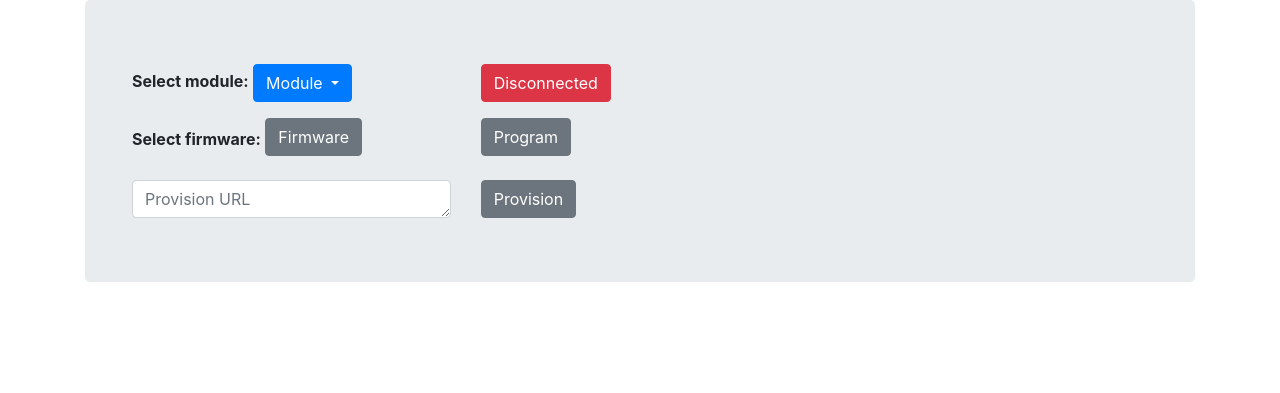
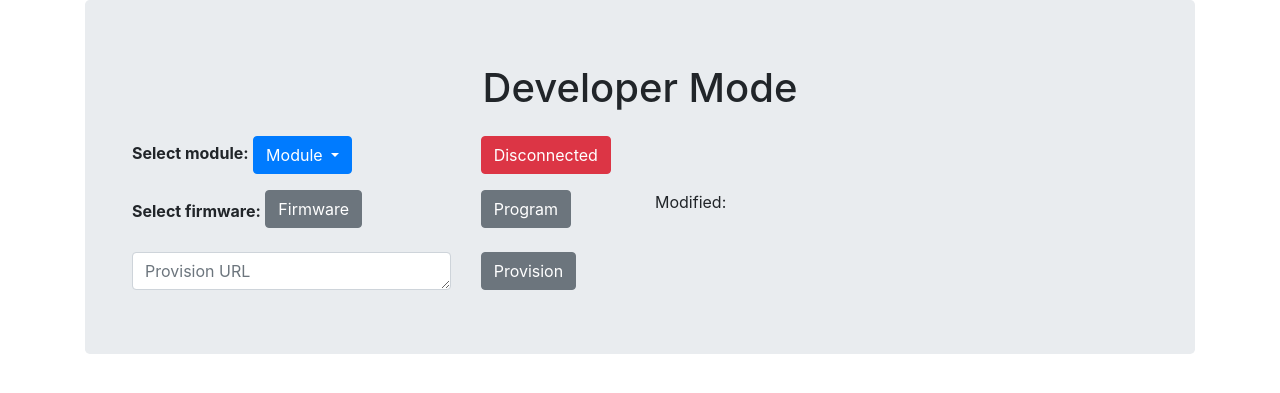
Before and after one commit to thingpilot/rpi_test_platform, a Flask app: page /developer in a window 1280 px wide. Shown: the part 56-449 px from the top of the page. Run offline with Flask 2, Linux system fonts and the light colour scheme; parts of the project's set-up code (start-up, migrations or seed data) failed here and were passed over; some libraries are stand-ins or nearby versions.

Commit message:
Add heading and print modified label

```diff
--- a/templates/developer.html
+++ b/templates/developer.html
@@ -3,6 +3,12 @@
 {% block body %}
 <div class="jumbotron">
     <div class="container">
+        <div class="row">
+            <div class="col-sm-12">
+                <h1 class="text-center">Developer Mode</h1>
+            </div>
+        </div>
+        <p></p>
         <div class="row">
             <div class="col-sm-4">
                 <b>Select module:</b>
@@ -15,12 +21,12 @@
                     <a class="dropdown-item" data-name="None" href="#">None</a>
                 </div>
             </div>
-            <div class="col-sm-4">
+            <div class="col-sm-2">
                 <button class="btn btn-danger" type="button" id="moduleDetectButton">
                     Disconnected
                 </button>
             </div>
-            <div class="col-sm-4">
+            <div class="col-sm-6">
 
             </div>
         </div>
@@ -31,13 +37,13 @@
                 <input type="file" id="fileUploadButton" accept=".bin" onchange="handleUpload(this.files)">
                 <label class="btn btn-secondary" for="fileUploadButton" id="fileUploadLabel">Firmware</label>
             </div>
-            <div class="col-sm-4">
+            <div class="col-sm-2">
                 <button class="btn btn-secondary" type="button" id="programButton">
                     Program
                 </button>
             </div>
-            <div class="col-sm-4">
-                <label id="fileDateLabel"></label>
+            <div class="col-sm-6">
+                <label id="fileDateLabel">Modified: </label>
             </div>
         </div>
         <p></p>
@@ -45,12 +51,12 @@
             <div class="col-sm-4">
                 <textarea class="form-control" id="provisionURL" rows="1" placeholder="Provision URL"></textarea>
             </div>
-            <div class="col-sm-4">
+            <div class="col-sm-2">
                 <button class="btn btn-secondary" type="button" id="provisionButton" onclick="handleProvision()">
                     Provision
                 </button>
             </div>
-            <div class="col-sm-4">
+            <div class="col-sm-6">
             </div>
         </div>
     </div>
@@ -98,14 +104,14 @@
         {
             $('#fileUploadLabel').removeClass("btn btn-secondary").addClass("btn btn-danger");
             $('#fileUploadLabel').text("Invalid");
-            $('#fileDateLabel').text("");
+            $('#fileDateLabel').text("Modified: ");
             return;
         }
 
         $('#fileUploadLabel').removeClass("btn btn-danger");
         $('#fileUploadLabel').removeClass("btn btn-secondary").addClass("btn btn-success");
         $('#fileUploadLabel').text(filename);
-        $('#fileDateLabel').text(date);
+        $('#fileDateLabel').text("Modified: " + date);
     };
 
     function isValidURL(string) {
```
